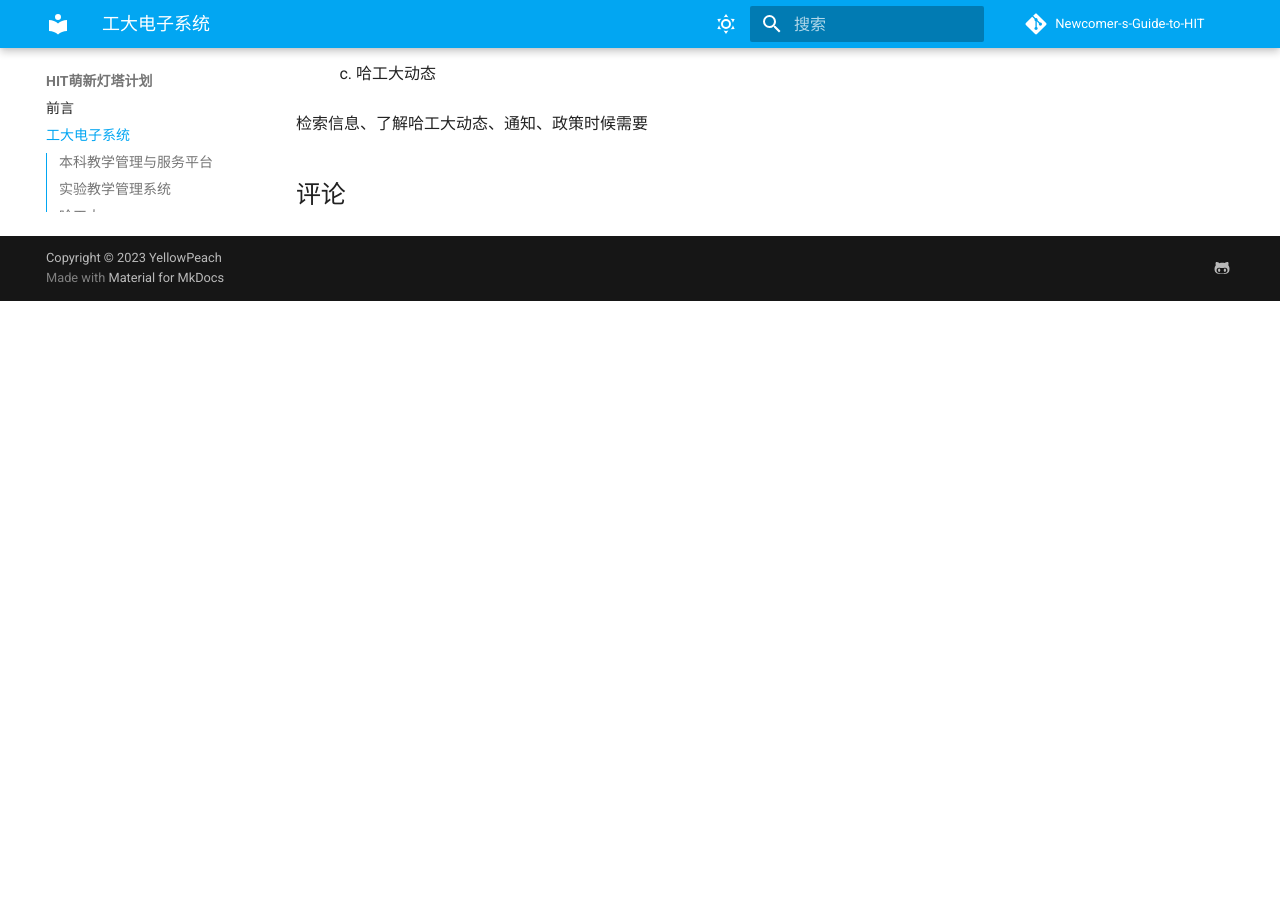
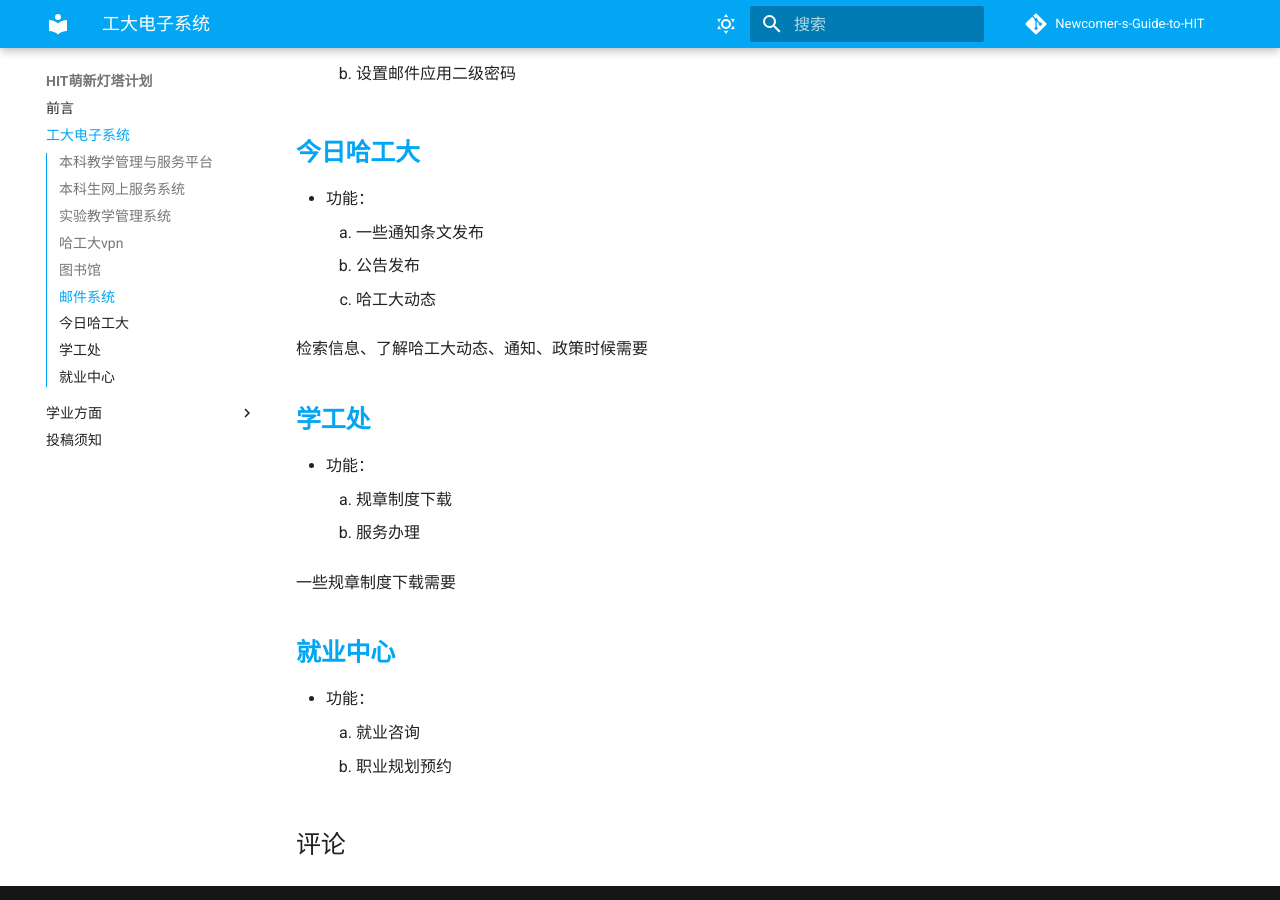
Before and after one commit to turturturturtur/Newcomer-s-Guide-to-HIT, an MkDocs documentation site: the page built from docs/工大电子系统/工大电子系统介绍.md, in a window 1280 px wide and 900 px high, scrolled down 1888 px. Built offline with MkDocs 1.6.1 and Material for MkDocs 9.7.7, drawn with Linux system fonts in a browser that asks for light colours; comment, search, counter and statistics services are not loaded; before the commit the page ends 2189 px from its top, so only the background shows below that; some of the changed text lies outside the part shown.

Commit message:
update files

```diff
--- a/docs/工大电子系统/工大电子系统介绍.md
+++ b/docs/工大电子系统/工大电子系统介绍.md
@@ -24,6 +24,13 @@ comments: True
 这几乎是本科生用的最多的平台了，大学生活几乎各种操作都在上面进行
 
 ❗❗❗**校内、校外访问链接不同** [**校内链接**](http://jwts.hit.edu.cn/)       [**校外链接**](http://jwts-hit-edu-cn.ivpn.hit.edu.cn:1080/)
+
+## [**本科生网上服务系统**](http://jwes.hit.edu.cn/)
+- 功能：
+    1.  查询成绩
+    2.  查询排名（教学班排名）
+    3.  补办学生证
+
 
 ## [**实验教学管理系统**](http://sjjx.hit.edu.cn/)
 - 功能：
@@ -61,3 +68,15 @@ comments: True
     3.  哈工大动态
 
 检索信息、了解哈工大动态、通知、政策时候需要
+
+## [**学工处**](https://xgb.hit.edu.cn/)
+- 功能：
+    1.  规章制度下载
+    2.  服务办理
+
+一些规章制度下载需要
+
+## [**就业中心**](http://career.hit.edu.cn/)
+- 功能：
+    1.  就业咨询
+    2.  职业规划预约
```
